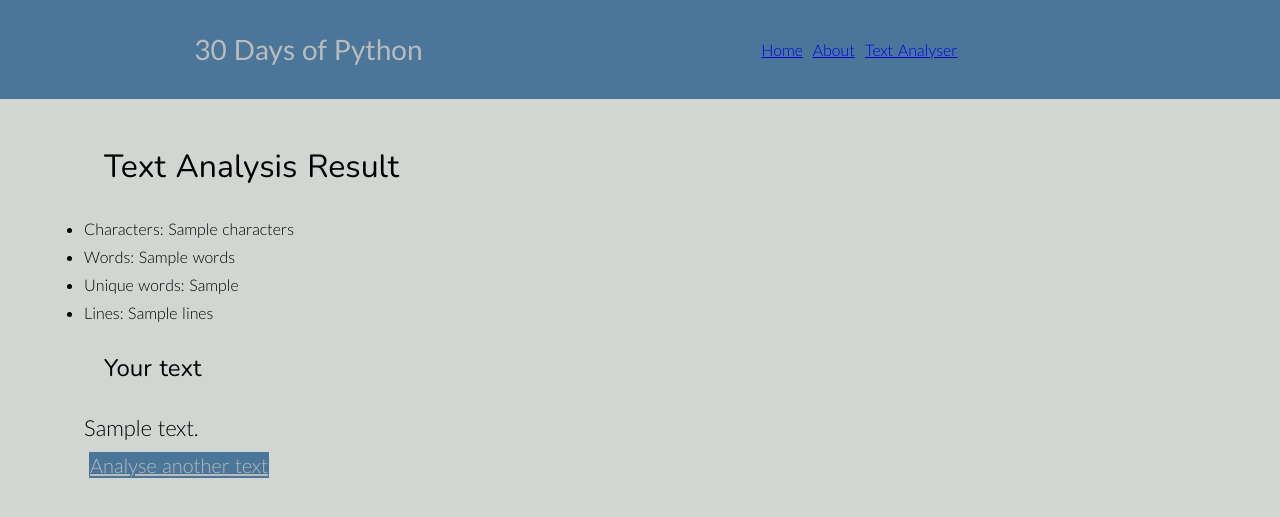
After one commit to Shahidjawfer/flask-text-analyser, a Flask app: template templates/result.html in a window 1280 px wide. The commit adds this page. Shown: the top 517 px of the page. Run offline with Flask 3, Linux system fonts and the light colour scheme; the template is opened without the code that fills it: most values are stand-ins (such as "Sample title", 1, 10 or a date in 2020).

Commit message:
Fix text analyser result route

```diff
--- a/app.py
+++ b/app.py
@@ -23,8 +23,14 @@ def post():
     return render_template('post.html', name=name, title=name)
   if request.method == 'POST':
     content = request.form['content']
-    print(content)
-    return redirect(url_for('result'))
+    words = content.split()
+    stats ={
+      'characters': len(content),
+      'words': len(words),
+      'lines': len(content.splitlines()),
+      'unique_words': len(set(w.lower().strip('.,!?;:"\'()') for w in words))
+    }
+    return render_template('result.html', content=content, stats=stats, title='Result')
 
 if __name__ == '__main__':
   #for deployment we use the environ
--- a/templates/post.html
+++ b/templates/post.html
@@ -1,7 +1,7 @@
 {% extends 'layout.html' %} {% block content %}
 <div class="container">
   <h1>Text Analyser</h1>
-  <form action="https://thirtydaysofpython-v1.herokuapp.com/post" method="POST">
+  <form action="{{ url_for('post') }}" method="POST">
     <div>
       <textarea rows="25" name="content" autofocus></textarea>
     </div>
--- /dev/null
+++ b/templates/result.html
@@ -0,0 +1,14 @@
+{% extends 'layout.html' %} {% block content %}
+<div class="container">
+  <h1>Text Analysis Result</h1>
+  <ul>
+    <li>Characters: {{ stats.characters }}</li>
+    <li>Words: {{ stats.words }}</li>
+    <li>Unique words: {{ stats.unique_words }}</li>
+    <li>Lines: {{ stats.lines }}</li>
+  </ul>
+  <h2>Your text</h2>
+  <p>{{ content }}</p>
+  <a class="btn" href="{{ url_for('post') }}">Analyse another text</a>
+</div>
+{% endblock %}
```
